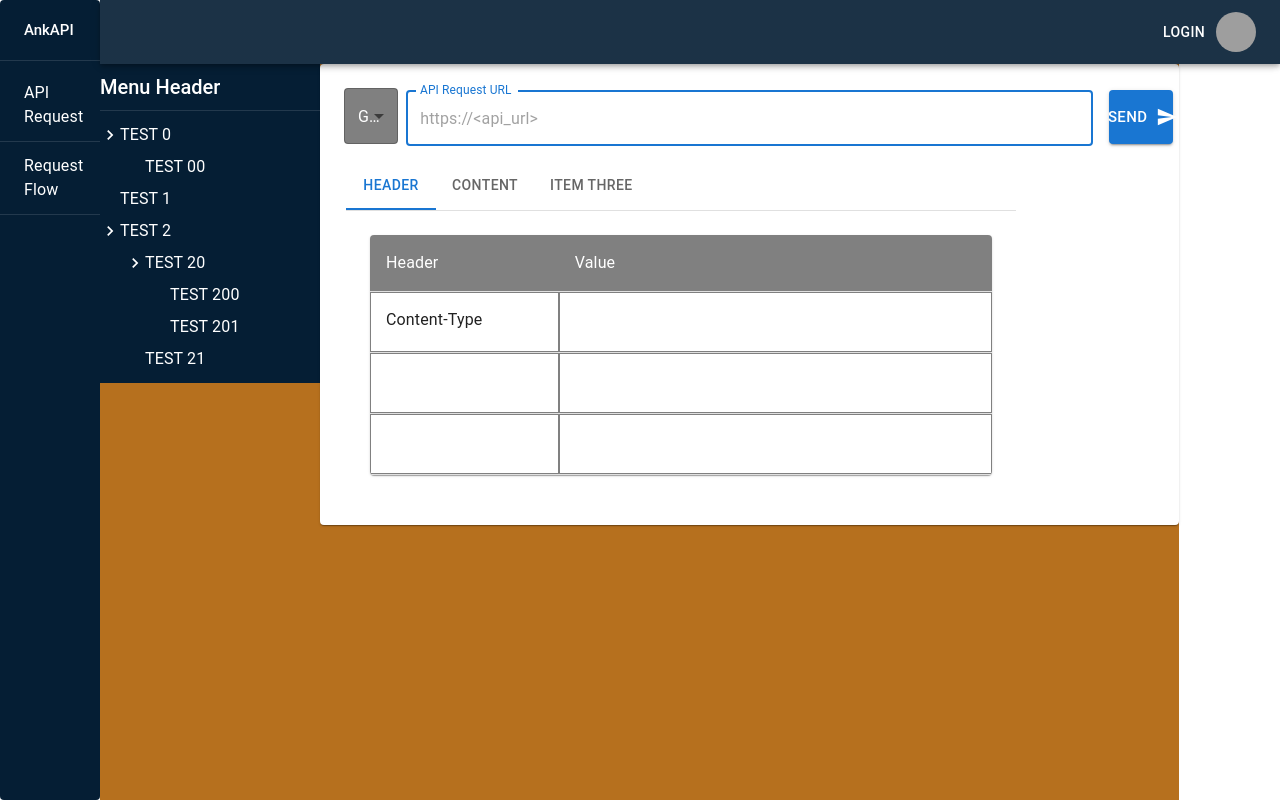
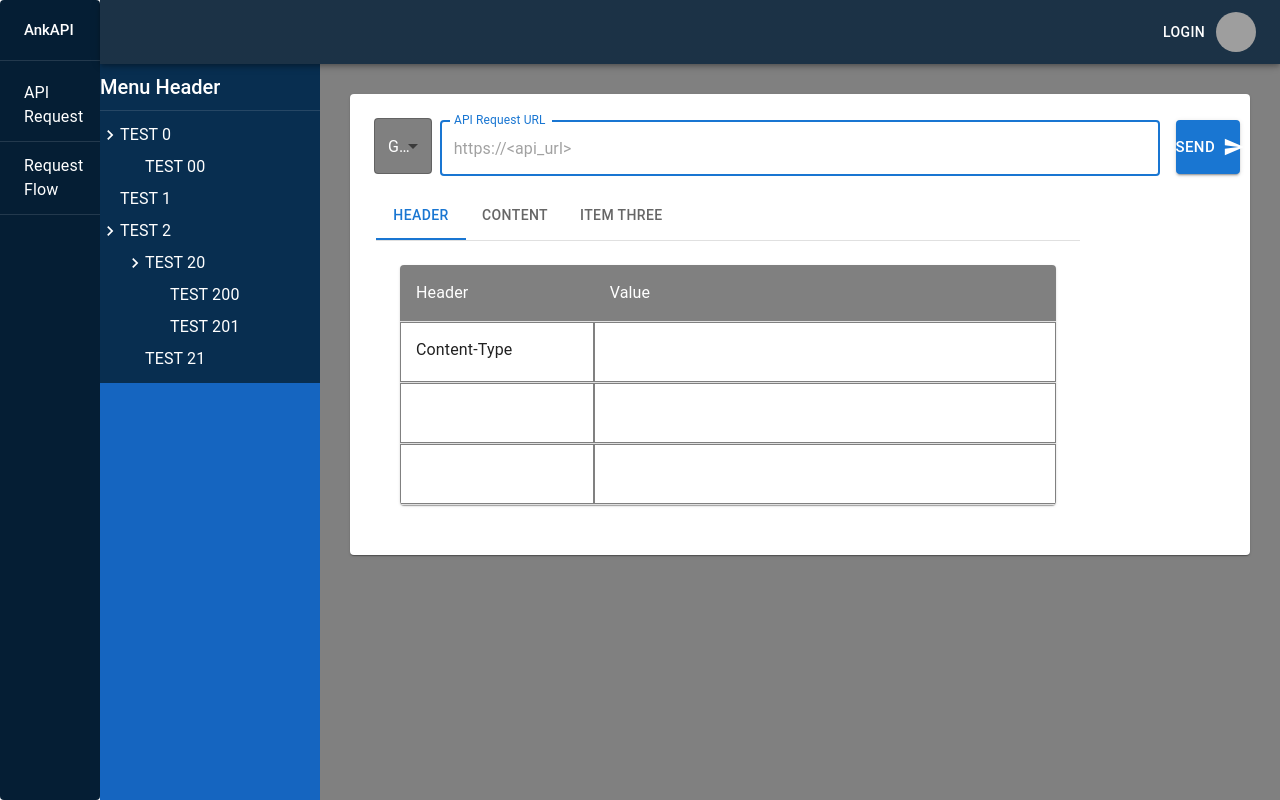
Before and after one commit to EfecanAltay/AnkAPI, a Next.js app: page /dashboard in a window 1280 px wide. Built offline with nearby package versions, Linux system fonts and the light colour scheme; grey boxes are pictures that could not be loaded.

Commit message:
fixed content page cant filling parent

```diff
--- a/src/app/globals.css
+++ b/src/app/globals.css
@@ -20,7 +20,7 @@
     --background-end-rgb: 120, 120, 120;
     --mui-palette-primary-main: #1976d2;
     --mui-palette-primary-light: #42a5f5;
-    --mui-palette-primary-dark: #1565c0;
+    --mui-palette-primary-dark: #082e50;
     --mui-palette-primary-contrastText: #0000;
     --app-text-color : #bd1d1d;
 
--- a/src/common/content-meta.ts
+++ b/src/common/content-meta.ts
@@ -1,7 +1,4 @@
-import { MenuItemMeta } from "./menu-item";
-
 export class ContentMeta {
-    public IsSideBarShowing?: boolean;
     public children?: any ;
     public ContentRender?: ()=>any;
 }
--- a/src/components/content-page.css
+++ b/src/components/content-page.css
@@ -1,17 +1,20 @@
 .container {
   height: 100%;
   width: 100%;
-  background-color: #b6701e;
+  background-color: gray;
 }
 
 .leftMenu {
-  background-color: #ff9e2c;
+  background-color: var(--mui-palette-primary-dark);
   float: left;
   width: 220px;
+  height: 100%;
 }
 
 .content {
-  background-color: #b6701e;
+  background-color: var(--mui-primary-dark);
+  padding: 30px;
+  height: 100%;
   float: left;
   width: calc(100% - 220px);
 }
--- a/src/components/content-page.tsx
+++ b/src/components/content-page.tsx
@@ -3,15 +3,15 @@
 import "./components.css";
 import "./content-page.css";
 import * as React from "react";
-import { Box, Theme, useTheme } from "@mui/material";
+import { Box, CssBaseline, Theme, useTheme } from "@mui/material";
 import { ContentMeta } from "@/common/content-meta";
 import AnkAPIMenuList from "./menu-list/menu-list";
 import { MenuItemData } from "@/common/menu-item";
 
 function getContentWidth(window: Window, theme: Theme) {
   if (typeof window !== "undefined")
-    return window.innerWidth - Number.parseInt(theme.spacing(10)) - 1;
-  else return 100;
+    return window.innerWidth - Number.parseInt(theme.spacing(10))-20;
+  else return 120;
 }
 function getContentHeight(window: Window, theme: Theme) {
   if (typeof window !== "undefined")
@@ -88,16 +88,14 @@ export default function UIBaseContentPage(contentMeta: ContentMeta) {
   const [sideBarShowing, setSideBarShowing] = React.useState(false);
 
   const menuList = prepareMenuData(mockMenuListData as MenuItemData[])
-
-  console.log(menuList);
   React.useEffect(() => {
     function sidebarOpenAction(customEvent: any) {
+
       setSideBarShowing(customEvent.detail);
       setContentSize([
-        getContentWidth(window, theme) - 120,
+        getContentWidth(window, theme),
         getContentHeight(window, theme),
       ]);
-      console.log(customEvent.detail);
     }
     window.addEventListener("sidebar-open-action", sidebarOpenAction);
   }, [theme]);
@@ -105,9 +103,10 @@ export default function UIBaseContentPage(contentMeta: ContentMeta) {
   React.useLayoutEffect(() => {
     function updateSize() {
       setContentSize([
-        getContentWidth(window, theme) - 120,
+        getContentWidth(window, theme),
         getContentHeight(window, theme),
       ]);
+      console.log(contentSize);
     }
     window.addEventListener("resize", updateSize);
     updateSize();
@@ -116,16 +115,14 @@ export default function UIBaseContentPage(contentMeta: ContentMeta) {
 
   return (
     <Box
-      component="main"
       sx={{
-        backgroundColor: "translate",
-        flexGrow: "initial",
+        backgroundColor: "bisque",
         mt: 8,
-        minWidth: contentSize[0],
-        width:20,
+        width: contentSize[0],
+        padding:0,
         height: contentSize[1],
-      }}>
-      <div className="container">
+      }} >
+      <div className="container" style={{ minWidth:contentSize[0]}}>
         <div className="leftMenu">
           <AnkAPIMenuList MenuItemList={menuList} ></AnkAPIMenuList>
         </div>
--- a/src/components/dashboard.tsx
+++ b/src/components/dashboard.tsx
@@ -47,7 +47,7 @@ export default function Dashboard() {
   }
 
   return (
-    <Box sx={{ width:"100%", display: "flex" }}>
+    <Box sx={{  display: "flex", flexDirection:"row", alignItems:"stretch"}}>
       <CssBaseline />
       <AnkAPIAppBar
         Title={""}
@@ -59,8 +59,7 @@ export default function Dashboard() {
         OnClickSidebarButton={OnClickSideButton}
         MenuListMeta={menuList}
         OnChangedSelectedMenu={OnSelectedMenu} IsOpen={false} />
-      <UIBaseContentPage IsSideBarShowing={false}>{getPage(selectedMenuKey)}</UIBaseContentPage>
-      <UISnackbars ref={popupRef}></UISnackbars>
+      <UIBaseContentPage>{getPage(selectedMenuKey)}</UIBaseContentPage>
     </Box>
   );
 }
--- a/src/components/menu-list/menu-list.tsx
+++ b/src/components/menu-list/menu-list.tsx
@@ -59,8 +59,8 @@ export default function AnkAPIMenuList(menuList: MenuListMeta) {
           },
           palette: {
             mode: "dark",
-            primary: { main: "rgb(102, 157, 246)" },
-            background: { paper: "rgb(5, 30, 52)" },
+            primary: { main:  "#082e50" },
+            background: { paper: "#082e50" },
           },
         })}
       >
```
